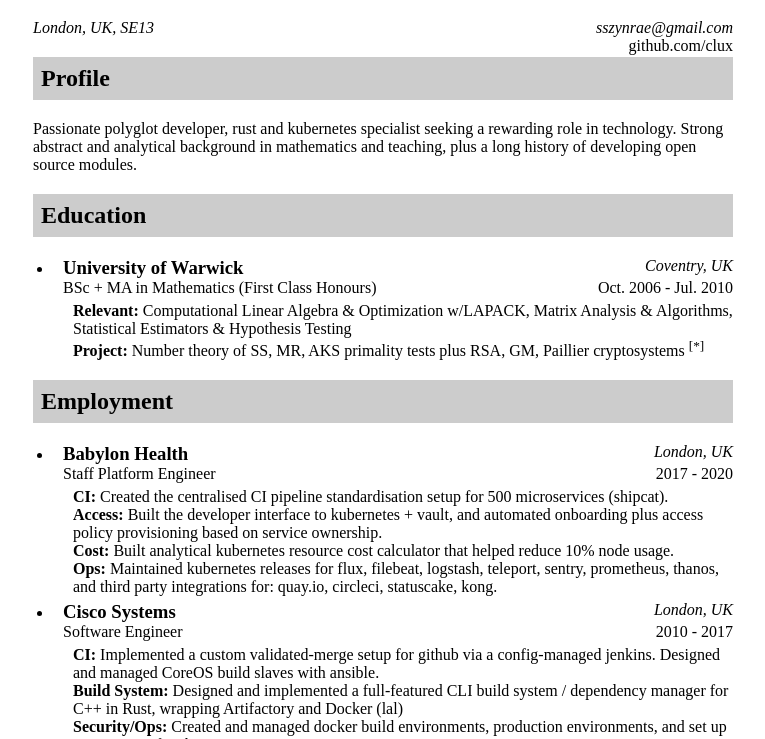
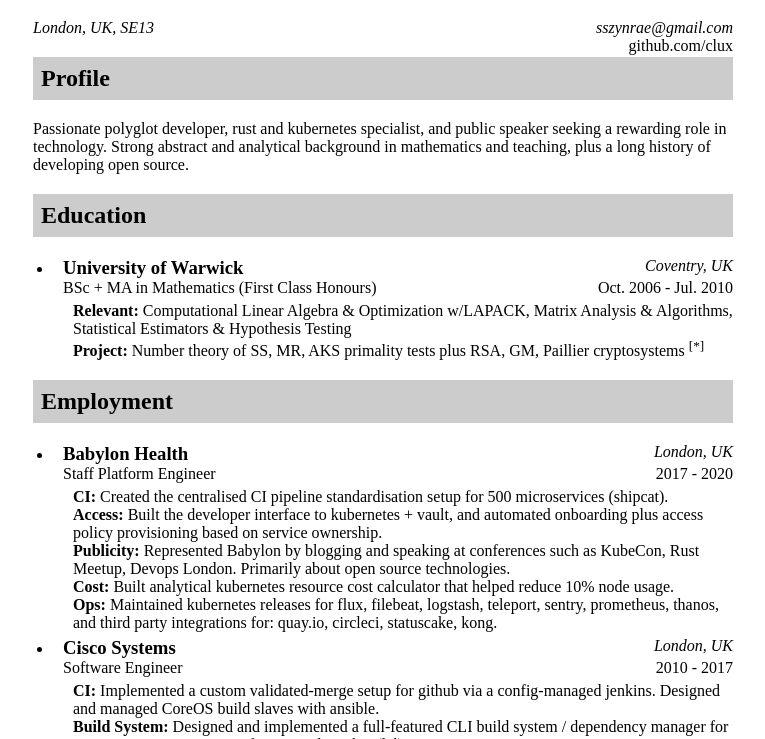
Before and after one commit to clux/vitae, a website: page docs/index.html in a window 1280 px wide. Shown: the part 61-800 px from the top of the page, without its empty margins (257-1022 px from the left). Drawn offline with Linux system fonts and the light colour scheme.

Commit message:
why did i not include publicity at all

```diff
--- a/docs/index.html
+++ b/docs/index.html
@@ -73,7 +73,7 @@ ul {
     </header>
     <ul id="main">
       <li><h2>Profile</h2>
-<p>Passionate polyglot developer, rust and kubernetes specialist seeking a rewarding role in technology. Strong abstract and analytical background in mathematics and teaching, plus a long history of developing open source modules.</p>
+<p>Passionate polyglot developer, rust and kubernetes specialist, and public speaker seeking a rewarding role in technology. Strong abstract and analytical background in mathematics and teaching, plus a long history of developing open source.</p>
 </li>
       <li><h2>Education</h2>
 <ul class="block">
@@ -102,6 +102,7 @@ ul {
     <ul>
       <li><strong>CI</strong>Created the centralised CI pipeline standardisation setup for 500 microservices (shipcat).</li>
       <li><strong>Access</strong>Built the developer interface to kubernetes + vault, and automated onboarding plus access policy provisioning based on service ownership.</li>
+      <li><strong>Publicity</strong>Represented Babylon by blogging and speaking at conferences such as KubeCon, Rust Meetup, Devops London. Primarily about open source technologies.</li>
       <li><strong>Cost</strong>Built analytical kubernetes resource cost calculator that helped reduce 10% node usage.</li>
       <li><strong>Ops</strong>Maintained kubernetes releases for flux, filebeat, logstash, teleport, sentry, prometheus, thanos, and third party integrations for: quay.io, circleci, statuscake, kong.</li>
     </ul>
```
Also changed, not shown: src/employment.html (+1 -0 lines), src/profile.html (+1 -1 lines).
